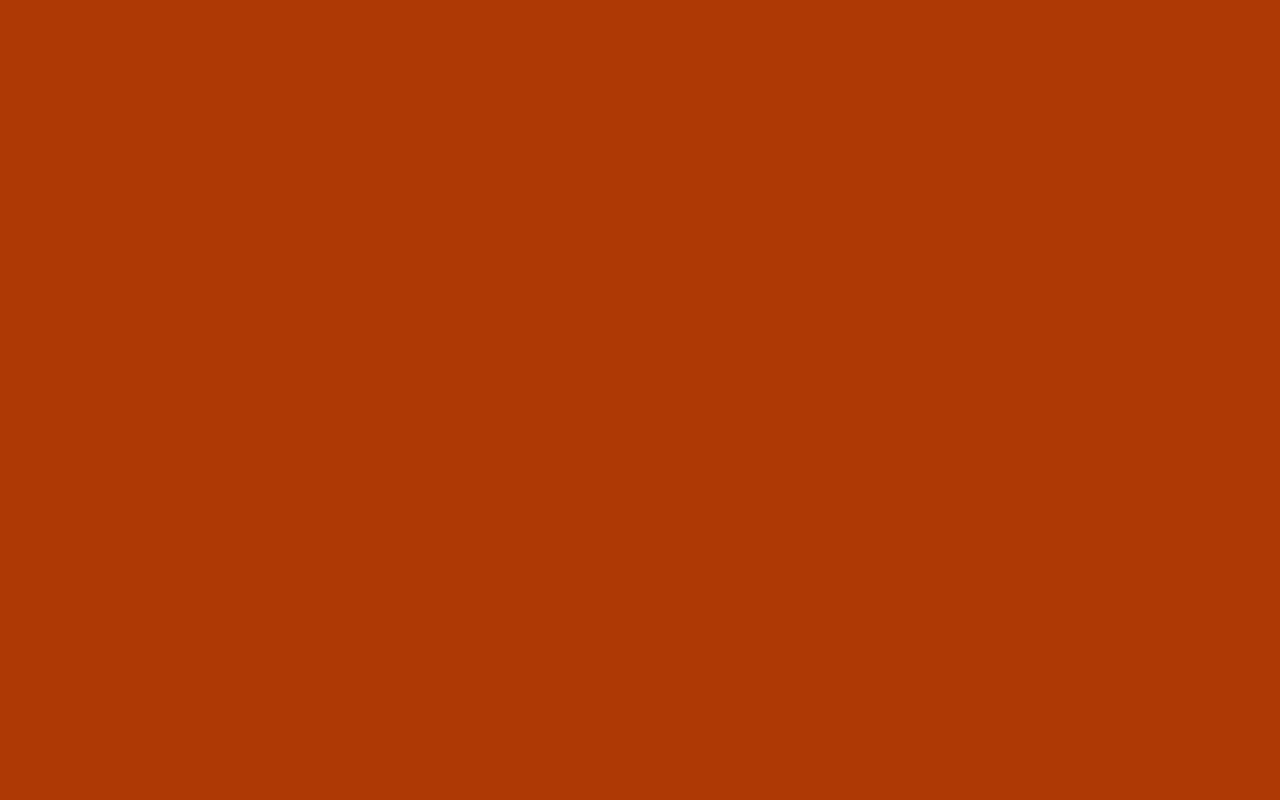
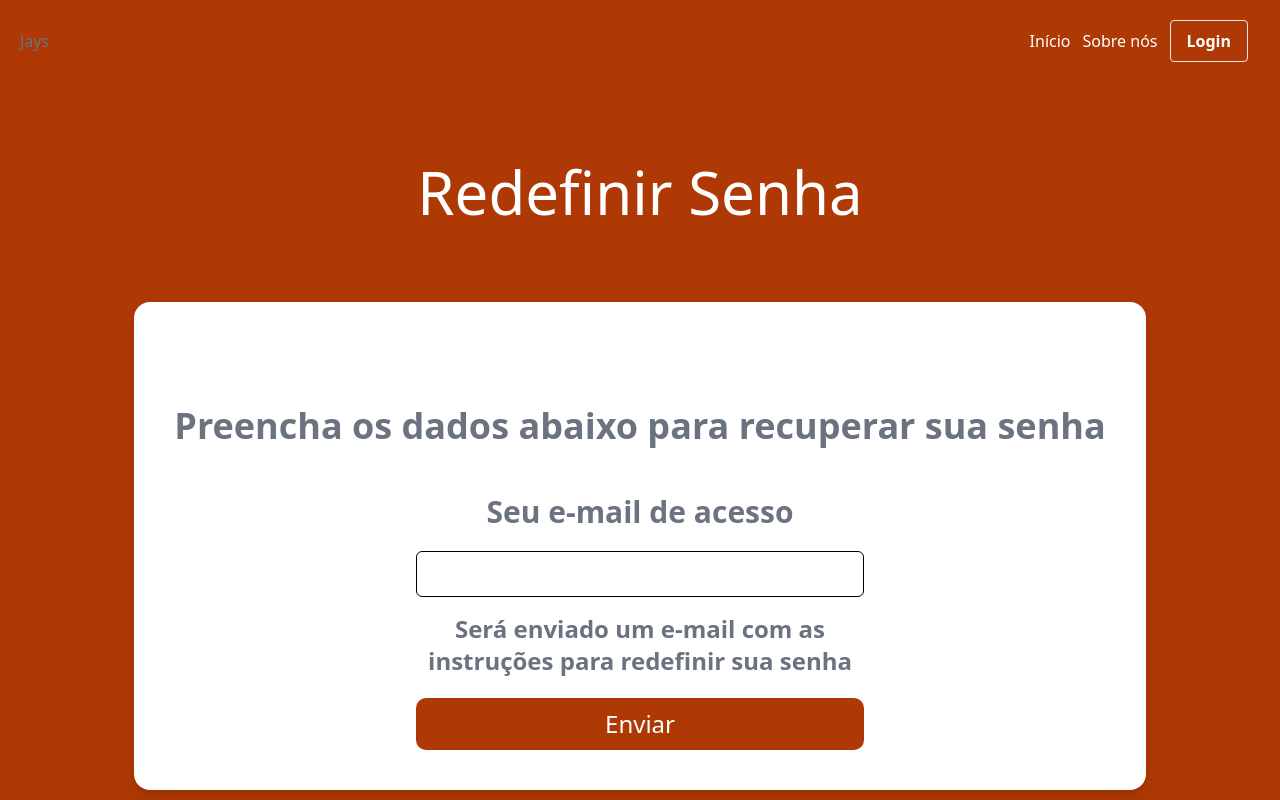
Before and after one commit to jpauloads/jays-frontend, a React (Vite) app: page /redefinirsenha in a window 1280 px wide. Before the commit this address had no page. Built offline with nearby package versions, Linux system fonts and the light colour scheme.

Commit message:
Tela de para redefinição de senha

```diff
--- a/package.json
+++ b/package.json
@@ -26,7 +26,7 @@
     "@typescript-eslint/eslint-plugin": "^6.0.0",
     "@typescript-eslint/parser": "^6.0.0",
     "@vitejs/plugin-react": "^4.0.3",
-    "autoprefixer": "^10.4.15",
+    "autoprefixer": "^10.4.16",
     "eslint": "^8.45.0",
     "eslint-plugin-react-hooks": "^4.6.0",
     "eslint-plugin-react-refresh": "^0.4.3",
--- a/src/App.tsx
+++ b/src/App.tsx
@@ -5,10 +5,12 @@ import './styles/global.css';
 
 export function App() {
   return (
-    <main className="w-screen h-screen flex flex-wrap items-center justify-center">
-      <div className="flex">
-        <AppRoutes />
-      </div>
-    </main>
+    <div>
+      <main>
+        <div>
+          <AppRoutes />
+        </div>
+      </main>
+    </div>
   )
 }
--- a/src/AppRoutes.tsx
+++ b/src/AppRoutes.tsx
@@ -1,6 +1,7 @@
 import { BrowserRouter as Router, Route, Routes } from "react-router-dom";
 import { LoginPage } from "./pages/LoginPage";
 import { RegisterPage } from "./pages/RegisterPage";
+import { SendRedefinePass } from "./pages/SendRedefinePass";
 
 export const AppRoutes = () => {
     return (
@@ -8,7 +9,8 @@ export const AppRoutes = () => {
         <Router>
             <Routes>
                 <Route path="/" element={<LoginPage/>}/>
-                <Route path="/registerpage" element={<RegisterPage/>}/>
+                <Route path="/cadastro" element={<RegisterPage/>}/>
+                <Route path="/redefinirsenha" element={<SendRedefinePass/>}/>
             </Routes>
         </Router>
     )
--- /dev/null
+++ b/src/components/Header.tsx
@@ -0,0 +1,31 @@
+import { Link } from "react-router-dom";
+//Propriedades
+// type ImageCardProps = {
+//     imagem: string;
+// };
+//
+//Código
+
+export function Header() {
+    return (
+        <>
+            <div className="p-5">
+                <nav className="flex items-center justify-between">
+                    <h1 className="text-gray">Jays</h1>
+                    <ul className="flex justify-center items-center text-white">
+                        <li className="pr-3">
+                        <button><Link to="#">Início</Link></button></li>
+                        <li className="pr-3">
+                            <button><Link to="#">Sobre nós</Link></button>
+                        </li>
+                        <li className="pr-3">
+                            <button className="hover:bg-jays-hover transition-bg duration-300 text-white font-bold py-2 px-4 rounded border border-white-500">
+                                <Link to="/" className="font-semibold">Login</Link>
+                            </button>
+                        </li>
+                    </ul>
+                </nav>
+            </div>
+        </>
+    )
+}
--- a/src/pages/LoginPage.tsx
+++ b/src/pages/LoginPage.tsx
@@ -6,7 +6,8 @@ import { Link } from "react-router-dom";
 export function LoginPage() {
     return (
         <>
-
+            <div className="w-screen h-screen flex flex-wrap items-center justify-center">
+                <div className="flex">
                     <div className="bg-white rounded-bl-2xl rounded-tl-2xl items-center p-10 shadow-lg w-full max-lg:rounded-2xl">
 
                         <h2 className="text-3xl font-semibold text-start font-['Raleway']">Jay's</h2>
@@ -23,7 +24,7 @@ export function LoginPage() {
                                         id="email"
                                         placeholder="Informe seu e-mail"
                                         type="email"
-                        name='email'/>
+                                        name='email' />
                                 </div>
 
                                 <div className='mb-1'>
@@ -33,7 +34,7 @@ export function LoginPage() {
                                         id="password"
                                         placeholder="******************"
                                         type="password"
-                        name='password'/>
+                                        name='password' />
                                 </div>
                                 <a className='text-xs text-right text-orange-700' href="#">Esqueceu a senha?</a>
 
@@ -50,7 +51,7 @@ export function LoginPage() {
                                         Login com o Google
                                     </button>
                                     <div className='pt-8 text-xs text-right'>
-                        Não tem uma conta? <Link to="/registerpage" className="text-orange-700 font-semibold">Cadastre-se</Link>
+                                        Não tem uma conta? <Link to="/cadastro" className="text-orange-700 font-semibold">Cadastre-se</Link>
                                     </div>
 
                                 </div>
@@ -58,6 +59,8 @@ export function LoginPage() {
                         </div>
                     </div>
                     <ImageCard imagem={jayslogo} />
+                </div>
+            </div>
         </>
     )
 }
--- a/src/pages/RegisterPage.tsx
+++ b/src/pages/RegisterPage.tsx
@@ -15,7 +15,7 @@ const createUserFormSchema = z.object({
     password: z.string().min(8, 'Senha deve ter pelo menos 8 caracteres'),
     confirmPassword: z.string().min(8, 'Confirmação de senha deve ter pelo menos 8 caracteres'),
     phone: z.string().min(9, 'Número inválido'),
-    birthdate: z.string().min(1,'Informe a data'),
+    birthdate: z.string().min(1, 'Informe a data'),
     username: z.string().min(4, 'Username deve ter pelo menos 4 caracteres'),
     cpf: z.string().length(11, 'CPF inválido'),
     address: z.object({
@@ -122,14 +122,15 @@ export function RegisterPage() {
     useEffect(() => {
         setValue('address.zipCode', zipCodeMask(zipCode));
 
-        if(zipCode.length != 9) return;
+        if (zipCode.length != 9) return;
 
         handleFetchAddress(zipCode);
     }, [handleFetchAddress, setValue, zipCode]);
 
     return (
         <>
-
+            <div className="w-screen h-screen flex flex-wrap items-center justify-center">
+                <div className="flex">
                     <div className="bg-white rounded-bl-2xl rounded-tl-2xl p-10 shadow-lg w-full">
                         <h2 className="text-2xl font-semibold text-start font-['Raleway']">Jay's</h2>
                         <h1 className="justify-center flex mt-2 mb-5 text-4xl font-semibold font-['Open Sans']">Bem Vindo ao Jay's</h1>
@@ -410,6 +411,8 @@ export function RegisterPage() {
                         </div>
                     </div>
                     <ImageCard imagem={jayslogo} />
+                </div>
+            </div>
         </>
     )
 }
--- /dev/null
+++ b/src/pages/SendRedefinePass.tsx
@@ -0,0 +1,29 @@
+//imports
+import { Header } from "../components/Header"
+
+export function SendRedefinePass() {
+    return (
+        <div>
+            <Header />
+            <>
+                <div className="w-screen flex flex-wrap items-center justify-center">
+                    <div className="flex flex-col">
+                        <h1 className="text-center text-white text-6xl mt-20 mb-20">Redefinir Senha</h1>
+                        <div className="flex flex-col items-center justify-center text-center bg-white rounded-2xl items-center p-10 shadow-lg w-full max-lg:rounded-2xl">
+
+                            <h1 className="flex items-center justify-center mt-16 mb-12 text-4xl font-semibold font-['Open Sans']">Preencha os dados abaixo para recuperar sua senha</h1>
+                            <div className="flex justify-center items-center max-w-md">
+                                <form className="container h-64 flex flex-col">
+                                    <h2 className="item flex-grow text-3xl font-semibold font-['Open Sans']">Seu e-mail de acesso</h2>
+                                    <input className="item flex-grow border border-black text-center rounded-md items-center" type="email"></input>
+                                    <h3 className="item flex-grow text-2xl mt-4 font-semibold font-['Open Sans']">Será enviado um e-mail com as instruções para redefinir sua senha</h3>
+                                    <input className="item flex-grow text-2xl rounded-[10px] bg-jays-orange text-white hover:cursor-pointer hover:bg-jays-hover transition-bg duration-300" type="submit" value="Enviar" />
+                                </form>
+                            </div>
+                        </div>
+                    </div>
+                </div>
+            </>
+        </div>
+    )
+}
--- a/tailwind.config.js
+++ b/tailwind.config.js
@@ -10,6 +10,7 @@ export default {
         'jays-orange': '#AE3905',
         'jays-gray': '#F3F4F8',
         'jays-text': '#5F687B',
+        'jays-hover': '#FF6600'
       }
     },
   },
```
Also changed, not shown: 1 other file (tests, documents, lock files or other folders). Lines whose indentation alone changed are shown as unchanged.
